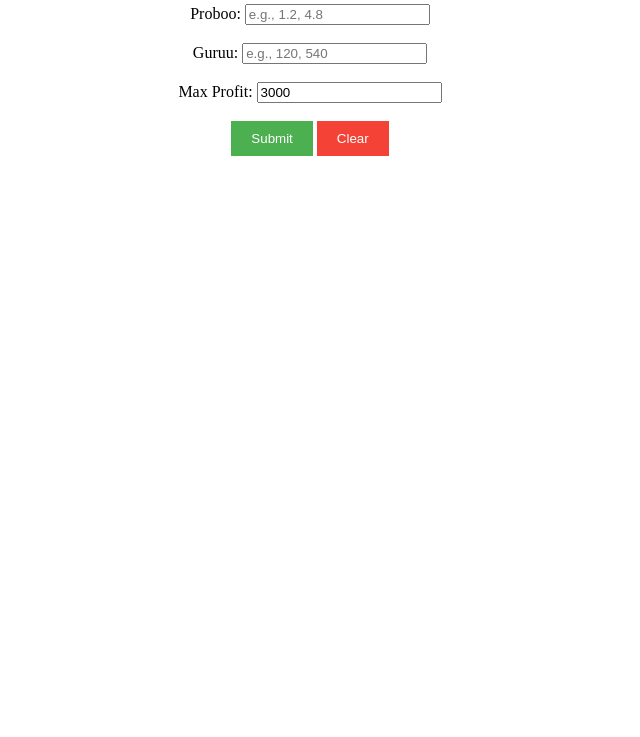
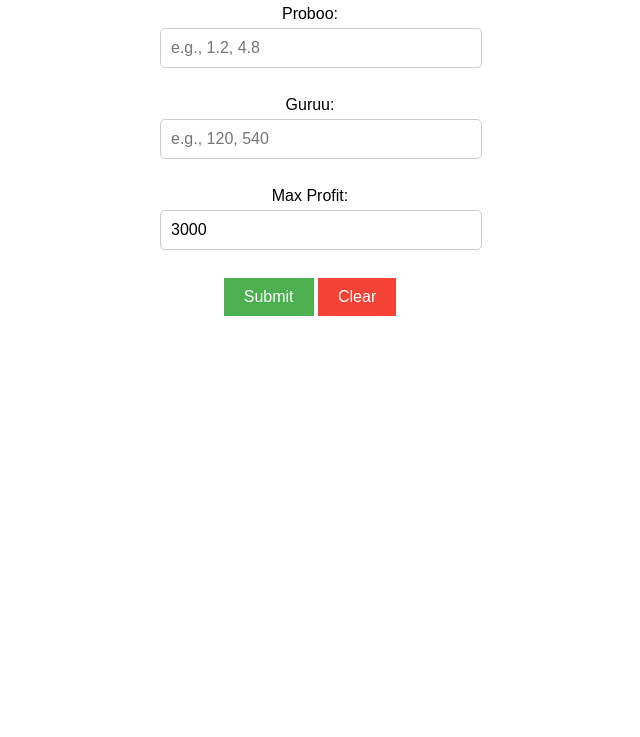
Before and after one commit to spicyztrickz/test, a plain HTML site: page index.html in a window 1280 px wide. Shown: the part 63-800 px from the top of the page, without its empty margins (330-970 px from the left). Drawn offline with Linux system fonts and the light colour scheme.

Commit message:
Update index.html

```diff
--- a/index.html
+++ b/index.html
@@ -1,67 +1,80 @@
+
 <!DOCTYPE html>
 <html>
-  <head>
-    <title>Number Input Form</title>
-  </head>
-  <body>
-    <div style="text-align: center; margin-top: 20px">
-      <h2>Check Profit</h2>
-      <form id="numberForm">
-        <label for="num1">Proboo:</label>
-        <input
-          type="number"
-          step="0.01"
-          id="num1"
-          placeholder="e.g., 1.2, 4.8"
-          required
-        /><br /><br />
+<head>
+    <meta name="viewport" content="width=device-width, initial-scale=1">
+    <title>Check Profit</title>
+    <style>
+        body {
+            font-family: Arial, sans-serif;
+            text-align: center;
+            margin: 20px;
+        }
 
-        <label for="num2">Guruu:</label>
-        <input type="number" id="num2" placeholder="e.g., 120, 540" required /><br /><br />
+        h2 {
+            font-size: 24px;
+        }
 
-        <label for="num3">Max Profit:</label>
-        <input
-          type="number"
-          value="3000"
-          id="num3"
-          placeholder="Enter a number"
-          required
-        /><br /><br />
+        form {
+            margin: 0 auto;
+            max-width: 300px;
+        }
 
-        <button
-          type="button"
-          id="calculateButton"
-          style="
+        label {
+            display: block;
+            margin-top: 10px;
+        }
+
+        input {
+            width: 100%;
+            padding: 10px;
+            border: 1px solid #ccc;
+            border-radius: 5px;
+            margin-top: 5px;
+            font-size: 16px;
+        }
+
+        button {
             background-color: #4caf50;
             color: white;
             padding: 10px 20px;
             border: none;
             cursor: pointer;
-          "
-        >
-          Submit
-        </button>
+            font-size: 16px;
+            margin-top: 10px;
+        }
 
-        <button
-          type="button"
-          id="clearButton"
-          style="
+        #clearButton {
             background-color: #f44336;
-            color: white;
-            padding: 10px 20px;
-            border: none;
-            cursor: pointer;
-          "
-        >
-          Clear
-        </button>
-      </form>
+        }
 
-      <div id="result" style="font-size: 20px; margin-top: 20px"></div>
-    </div>
+        #result {
+            font-size: 18px;
+            margin-top: 20px;
+        }
+    </style>
+</head>
+<body>
+    <h2>Check Profit</h2>
+    <form id="numberForm">
+        <label for="num1">Proboo:</label>
+        <input type="number" step="0.01" id="num1" placeholder="e.g., 1.2, 4.8" required><br><br>
+
+        <label for="num2">Guruu:</label>
+        <input type="number" id="num2" placeholder="e.g., 120, 540" required><br><br>
+
+        <label for="num3">Max Profit:</label>
+        <input type="number" value="3000" id="num3" placeholder="Enter a number" required><br><br>
+
+        <button type="button" id="calculateButton">Submit</button>
+
+        <button type="button" id="clearButton">Clear</button>
+    </form>
+
+    <div id="result"></div>
 
     <script>
-      document.getElementById('calculateButton').addEventListener('click', function () {
+        document.getElementById('calculateButton').addEventListener('click', function () {
         const r = parseFloat(document.getElementById('num1').value);
         const p2return = parseFloat(document.getElementById('num2').value);
         const profit_wanna = parseFloat(document.getElementById('num3').value);
@@ -111,5 +124,5 @@
         document.getElementById('result').innerHTML = '';
       });
     </script>
-  </body>
+</body>
 </html>
```
